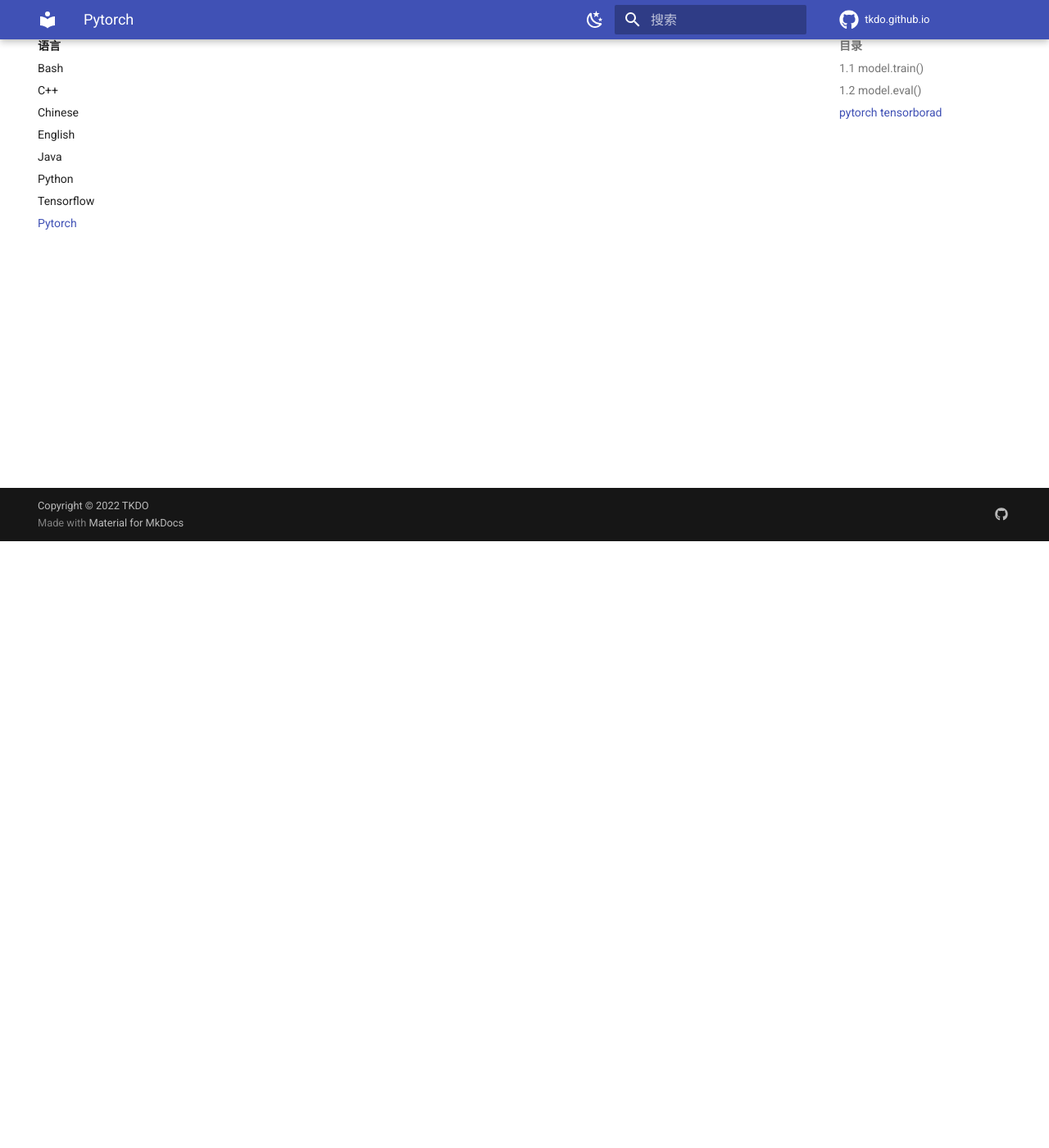
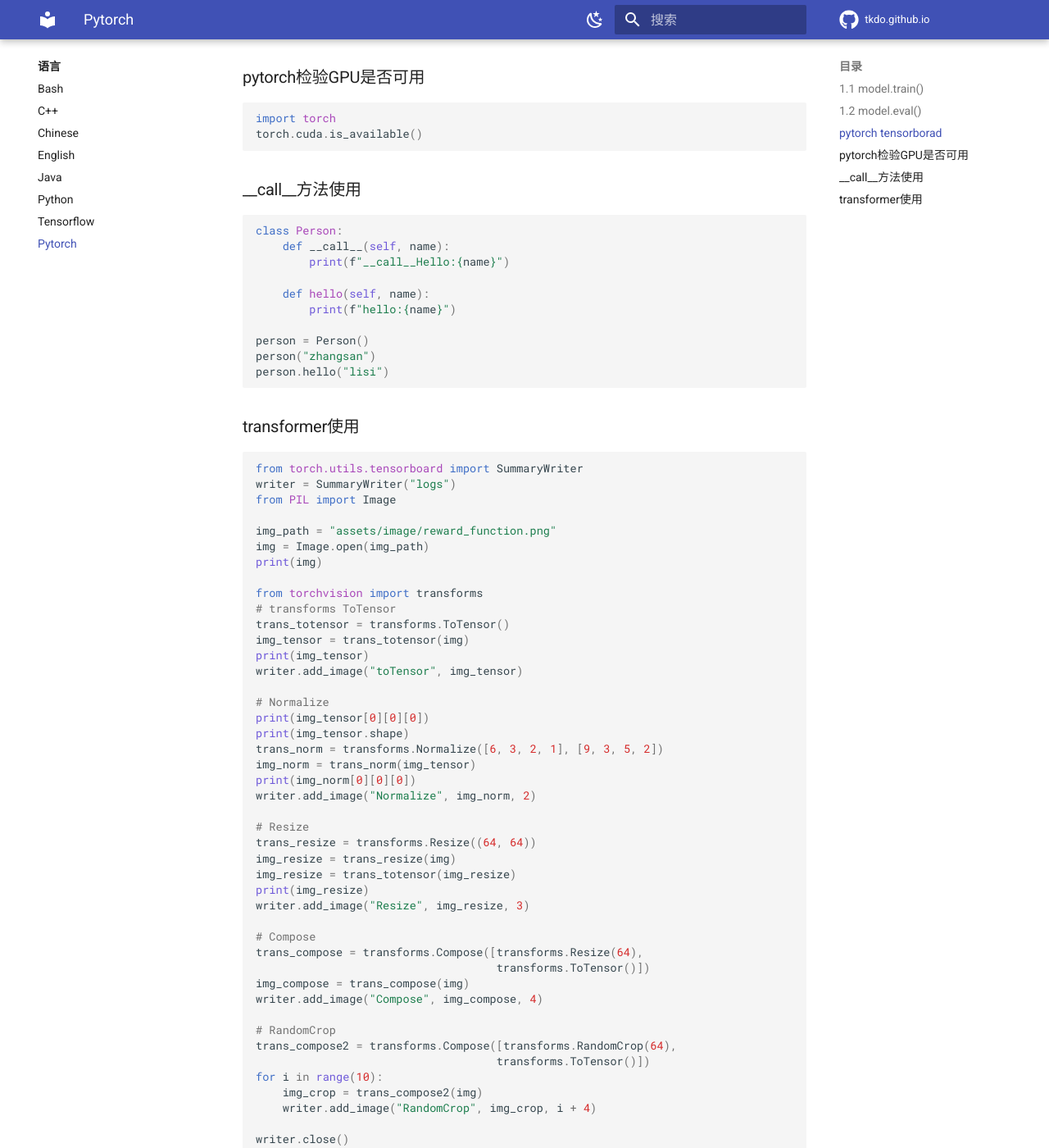
Before and after one commit to tkdo/tkdo.github.io, an MkDocs documentation site: the page built from docs/language/pytorch.md, in a window 1280 px wide and 1400 px high, scrolled down 740 px. Shown: the whole window at 82% size. Built offline with MkDocs 1.6.1 and Material for MkDocs 9.7.7, drawn with Linux system fonts in a browser that asks for light colours; comment, search, counter and statistics services are not loaded.

Commit message:
pytorch transformer

````diff
--- a/docs/language/pytorch.md
+++ b/docs/language/pytorch.md
@@ -19,3 +19,73 @@
     writer.add_scalar("y=2x", 2*i, i)
 writer.close()
 ```
+
+
+### pytorch检验GPU是否可用
+```python
+import torch
+torch.cuda.is_available()
+```
+
+
+### __call__方法使用
+```python
+class Person:
+    def __call__(self, name):
+        print(f"__call__Hello:{name}")
+
+    def hello(self, name):
+        print(f"hello:{name}")
+
+person = Person()
+person("zhangsan")
+person.hello("lisi")
+```
+
+### transformer使用
+```python
+from torch.utils.tensorboard import SummaryWriter
+writer = SummaryWriter("logs")
+from PIL import Image
+
+img_path = "assets/image/reward_function.png"
+img = Image.open(img_path)
+print(img)
+
+from torchvision import transforms
+# transforms ToTensor
+trans_totensor = transforms.ToTensor()
+img_tensor = trans_totensor(img)
+print(img_tensor)
+writer.add_image("toTensor", img_tensor)
+
+# Normalize
+print(img_tensor[0][0][0])
+print(img_tensor.shape)
+trans_norm = transforms.Normalize([6, 3, 2, 1], [9, 3, 5, 2])
+img_norm = trans_norm(img_tensor)
+print(img_norm[0][0][0])
+writer.add_image("Normalize", img_norm, 2)
+
+# Resize
+trans_resize = transforms.Resize((64, 64))
+img_resize = trans_resize(img)
+img_resize = trans_totensor(img_resize)
+print(img_resize)
+writer.add_image("Resize", img_resize, 3)
+
+# Compose
+trans_compose = transforms.Compose([transforms.Resize(64),
+                                    transforms.ToTensor()])
+img_compose = trans_compose(img)
+writer.add_image("Compose", img_compose, 4)
+
+# RandomCrop
+trans_compose2 = transforms.Compose([transforms.RandomCrop(64),
+                                    transforms.ToTensor()])
+for i in range(10):
+    img_crop = trans_compose2(img)
+    writer.add_image("RandomCrop", img_crop, i + 4)
+
+writer.close()
+```
````
